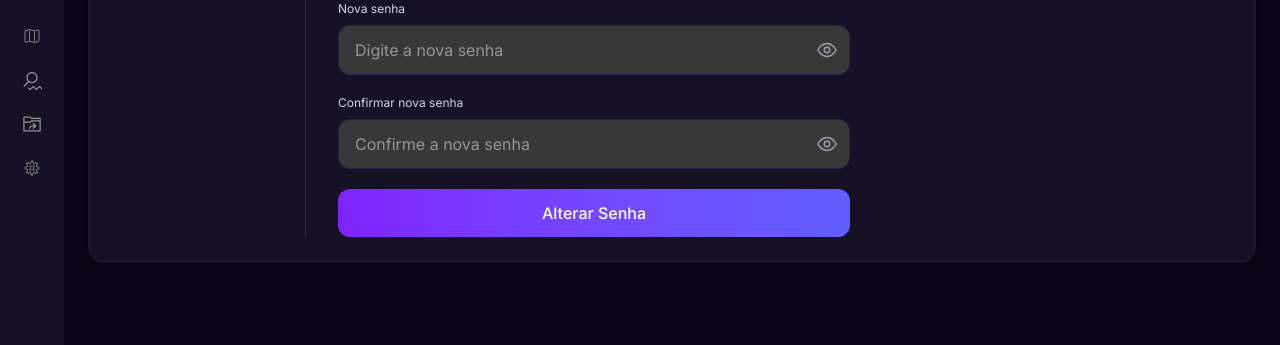
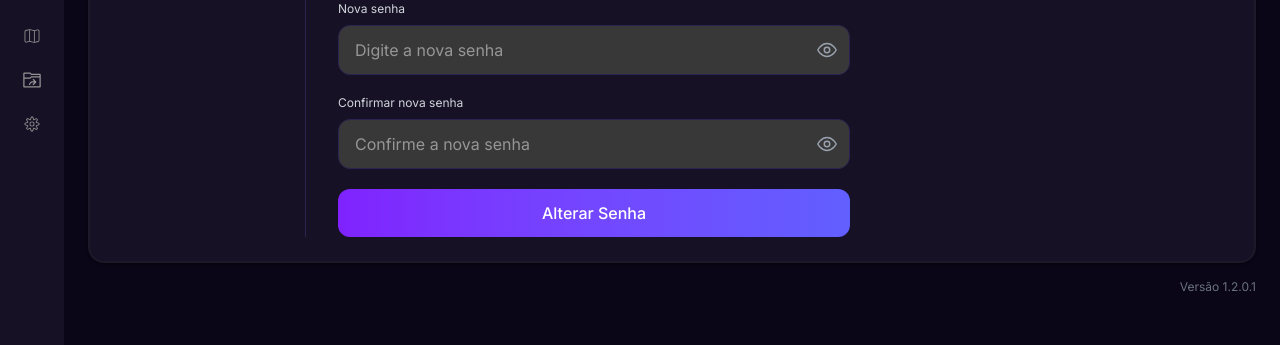
Before and after one commit to hackone-pro/dashboard, a React (Vite) app in the folder frontend/: page /config in a window 1280 px wide. Shown: the part 241-586 px from the top of the page. Built offline with nearby package versions, Linux system fonts and the light colour scheme; sample sign-in values are in the browser's storage.

Commit message:
Release v1.2.0.1

```diff
--- a/frontend/src/componentes/LayoutModel.tsx
+++ b/frontend/src/componentes/LayoutModel.tsx
@@ -107,6 +107,13 @@ export default function LayoutModel({ children, titulo }: LayoutModelProps) {
 
         {/* Conteúdo da página */}
         {children}
+
+        {/* Rodapé */}
+        <footer className="text-right text-gray-500 text-xs mt-4">
+          Versão 1.2.0.1
+        </footer>
+
+
       </div>
     </div>
   );
--- a/frontend/src/componentes/SideBar.tsx
+++ b/frontend/src/componentes/SideBar.tsx
@@ -109,7 +109,7 @@ export default function Sidebar() {
                     </Link>
                 </li>
 
-                <li className={clsx(
+                {/* <li className={clsx(
                     "flex items-center gap-3 hover:text-purple-400 cursor-pointer transition-all duration-300",
                     isOpen ? "justify-start" : "justify-center"
                 )}>
@@ -121,7 +121,7 @@ export default function Sidebar() {
                         <VscSearchFuzzy />
                         {isOpen && <span>Detecção de Vulnerabilidades</span>}
                     </Link>
-                </li>
+                </li> */}
 
                 <li className={clsx(
                     "flex items-center gap-3 hover:text-purple-400 cursor-pointer transition-all duration-300",
```
